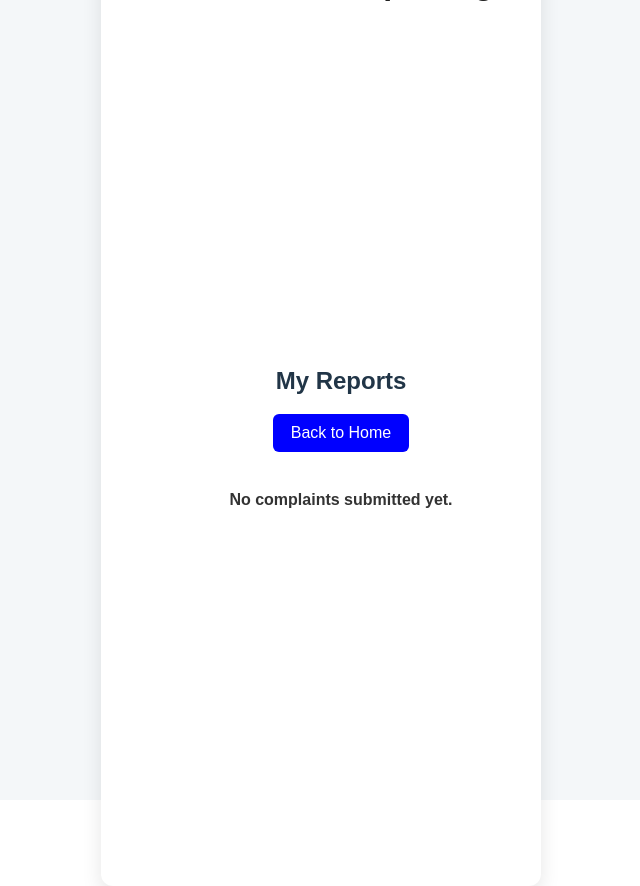
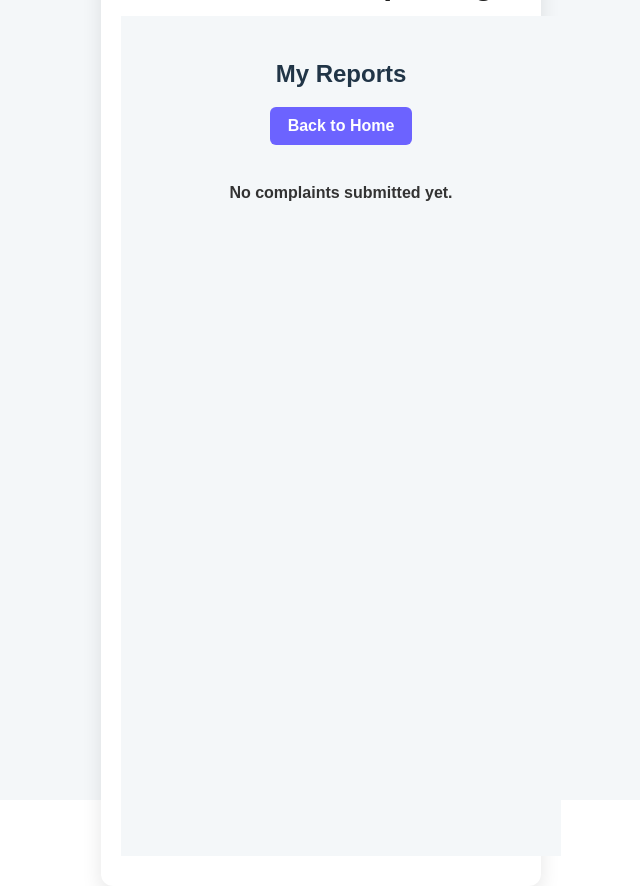
Before and after one commit to chinmayivasista-gthub/civic-pwa, a React (Vite) app: page /reports in a window 1280 px wide. Shown: the whole page, without its empty margins (319-959 px from the left). Built offline with nearby package versions, Linux system fonts and the light colour scheme.

Commit message:
Update ReportsPage.jsx

```diff
--- a/src/components/ReportsPage.jsx
+++ b/src/components/ReportsPage.jsx
@@ -7,12 +7,12 @@ function ReportsPage({ complaints }) {
       style={{
         display: "flex",
         flexDirection: "column",
-        justifyContent: "center",
+        justifyContent: "flex-start",
         alignItems: "center",
         minHeight: "100vh",
         width: "100%",
         padding: "20px",
-        background: "none"
+        backgroundColor: "#f4f7f9"
       }}
     >
       <h2 style={{ marginBottom: "15px", textAlign: "center" }}>My Reports</h2>
@@ -21,12 +21,13 @@ function ReportsPage({ complaints }) {
         <button
           style={{
             marginBottom: "20px",
-            backgroundColor: "blue",
+            backgroundColor: "#6c63ff",
             color: "white",
             padding: "10px 18px",
             borderRadius: "6px",
             border: "none",
-            cursor: "pointer"
+            cursor: "pointer",
+            fontWeight: "bold"
           }}
         >
           Back to Home
@@ -34,7 +35,7 @@ function ReportsPage({ complaints }) {
       </Link>
 
       {complaints.length === 0 ? (
-        <p style={{ fontWeight: "bold" }}>No complaints submitted yet.</p>
+        <p style={{ fontWeight: "bold", textAlign: "center" }}>No complaints submitted yet.</p>
       ) : (
         <table
           style={{
@@ -51,21 +52,21 @@ function ReportsPage({ complaints }) {
         >
           <thead>
             <tr style={{ backgroundColor: "#6c63ff", color: "white" }}>
-              <th style={{ border: "1px solid black", padding: "10px" }}>#</th>
-              <th style={{ border: "1px solid black", padding: "10px" }}>Type</th>
-              <th style={{ border: "1px solid black", padding: "10px" }}>Details</th>
-              <th style={{ border: "1px solid black", padding: "10px" }}>Status</th>
-              <th style={{ border: "1px solid black", padding: "10px" }}>Date & Time</th>
+              <th style={{ padding: "10px" }}>#</th>
+              <th style={{ padding: "10px" }}>Type</th>
+              <th style={{ padding: "10px" }}>Details</th>
+              <th style={{ padding: "10px" }}>Status</th>
+              <th style={{ padding: "10px" }}>Date & Time</th>
             </tr>
           </thead>
           <tbody>
             {complaints.map((c, index) => (
               <tr key={index}>
-                <td style={{ border: "1px solid black", padding: "8px" }}>{index + 1}</td>
-                <td style={{ border: "1px solid black", padding: "8px" }}>{c.type}</td>
-                <td style={{ border: "1px solid black", padding: "8px" }}>{c.details}</td>
-                <td style={{ border: "1px solid black", padding: "8px" }}>{c.status}</td>
-                <td style={{ border: "1px solid black", padding: "8px" }}>{c.date}</td>
+                <td style={{ border: "1px solid #ddd", padding: "8px" }}>{index + 1}</td>
+                <td style={{ border: "1px solid #ddd", padding: "8px" }}>{c.type}</td>
+                <td style={{ border: "1px solid #ddd", padding: "8px" }}>{c.details}</td>
+                <td style={{ border: "1px solid #ddd", padding: "8px" }}>{c.status}</td>
+                <td style={{ border: "1px solid #ddd", padding: "8px" }}>{c.date}</td>
               </tr>
             ))}
           </tbody>
```
